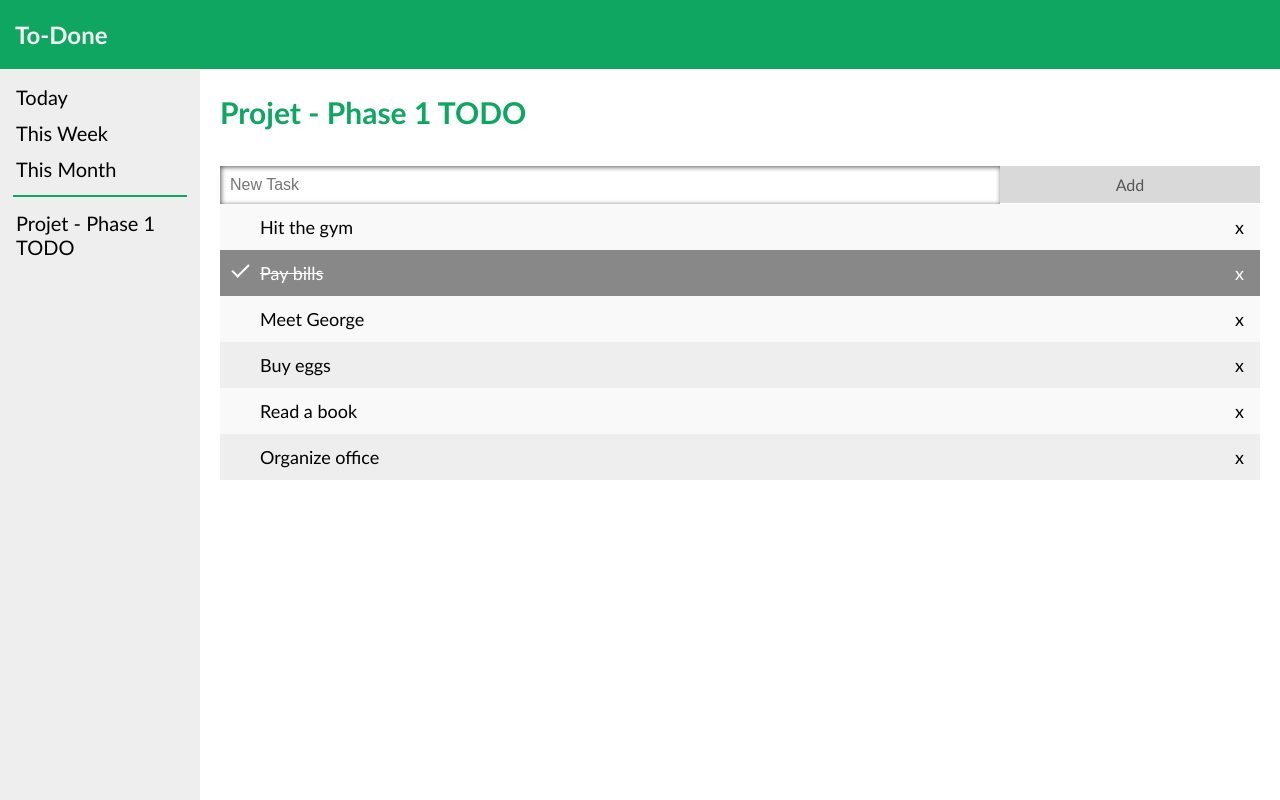
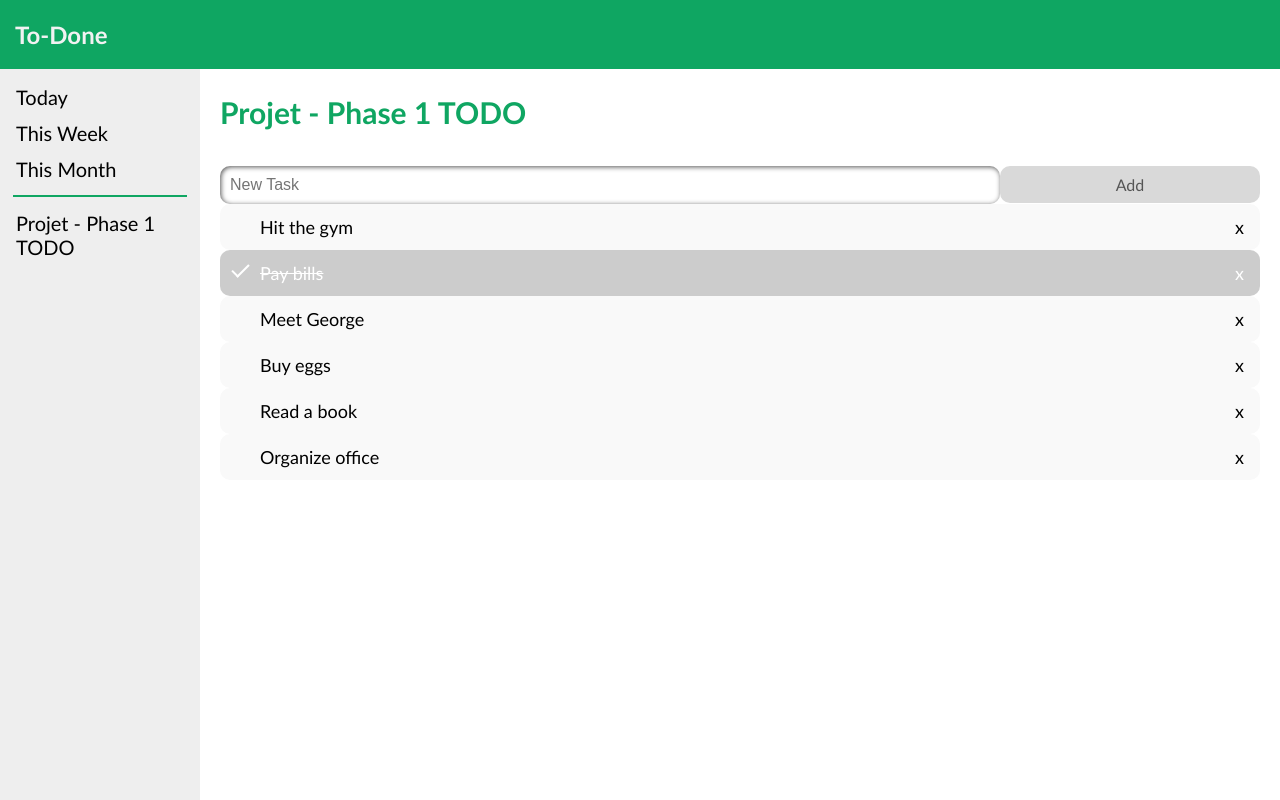
Before and after one commit to shahleon/smart-todo, a Django app: page / in a window 1280 px wide. Run offline with Django 3.2, Linux system fonts and the light colour scheme; data comes from the database, SQL or seed files in the repository.

Commit message:
Got UI mostly working and cleaned up

```diff
--- a/todo/templates/todo/index.html
+++ b/todo/templates/todo/index.html
@@ -86,20 +86,16 @@
           position: relative;
           padding: 12px 8px 12px 40px;
           list-style-type: none;
-          background: #eee;
+          background: #f9f9f9;
           font-size: 18px;
           transition: 0.2s;
+          border-radius: 10px; /* does rounded edges on list items */
 
           /* make the list items unselectable */
           -webkit-user-select: none;
           -moz-user-select: none;
           -ms-user-select: none;
           user-select: none;
-        }
-
-        /* Set all odd list items to a different color (zebra-stripes) */
-        .main ul li:nth-child(odd) {
-          background: #f9f9f9;
         }
 
         /* Darker background-color on hover */
@@ -109,7 +105,7 @@
 
         /* When clicked on, add a background color and strike out text */
         .main ul li.checked {
-          background: #888;
+          background: #ccc;
           color: #fff;
           text-decoration: line-through;
         }
@@ -134,6 +130,7 @@
           right: 0;
           top: 0;
           padding: 12px 16px 12px 16px;
+          border-radius: 10px;
         }
 
         .main .close:hover {
@@ -157,7 +154,7 @@
         /* Style the input */
         .main input {
           border:none;
-          border-radius: 0;
+          border-radius: 10px;
           width: 75%;
           padding: 10px;
           float: left;
@@ -178,7 +175,7 @@
           font-size: 16px;
           cursor: pointer;
           transition: 0.3s;
-          border-radius: 0;
+          border-radius: 10px;
           display: inline-block
         }
 
@@ -231,4 +228,50 @@
         <p>+ Create List</p>
     {% endif %}
 </body>
+<script>
+// Click on a close button to hide the current list item
+var close = document.getElementsByClassName("close");
+var i;
+for (i = 0; i < close.length; i++) {
+  close[i].onclick = function() {
+    var div = this.parentElement;
+    div.style.display = "none";
+  }
+}
+
+// Add a "checked" symbol when clicking on a list item
+var list = document.querySelector('ul');
+list.addEventListener('click', function(ev) {
+  if (ev.target.tagName === 'LI') {
+    ev.target.classList.toggle('checked');
+  }
+}, false);
+
+// Create a new list item when clicking on the "Add" button
+function newElement() {
+  var li = document.createElement("li");
+  var inputValue = document.getElementById("myInput").value;
+  var t = document.createTextNode(inputValue);
+  li.appendChild(t);
+  if (inputValue === '') {
+    alert("You must write something!");
+  } else {
+    document.getElementById("myUL").appendChild(li);
+  }
+  document.getElementById("myInput").value = "";
+
+  var span = document.createElement("SPAN");
+  var txt = document.createTextNode("\u00D7");
+  span.className = "close";
+  span.appendChild(txt);
+  li.appendChild(span);
+
+  for (i = 0; i < close.length; i++) {
+    close[i].onclick = function() {
+      var div = this.parentElement;
+      div.style.display = "none";
+    }
+  }
+}
+</script>
 </html>
```
